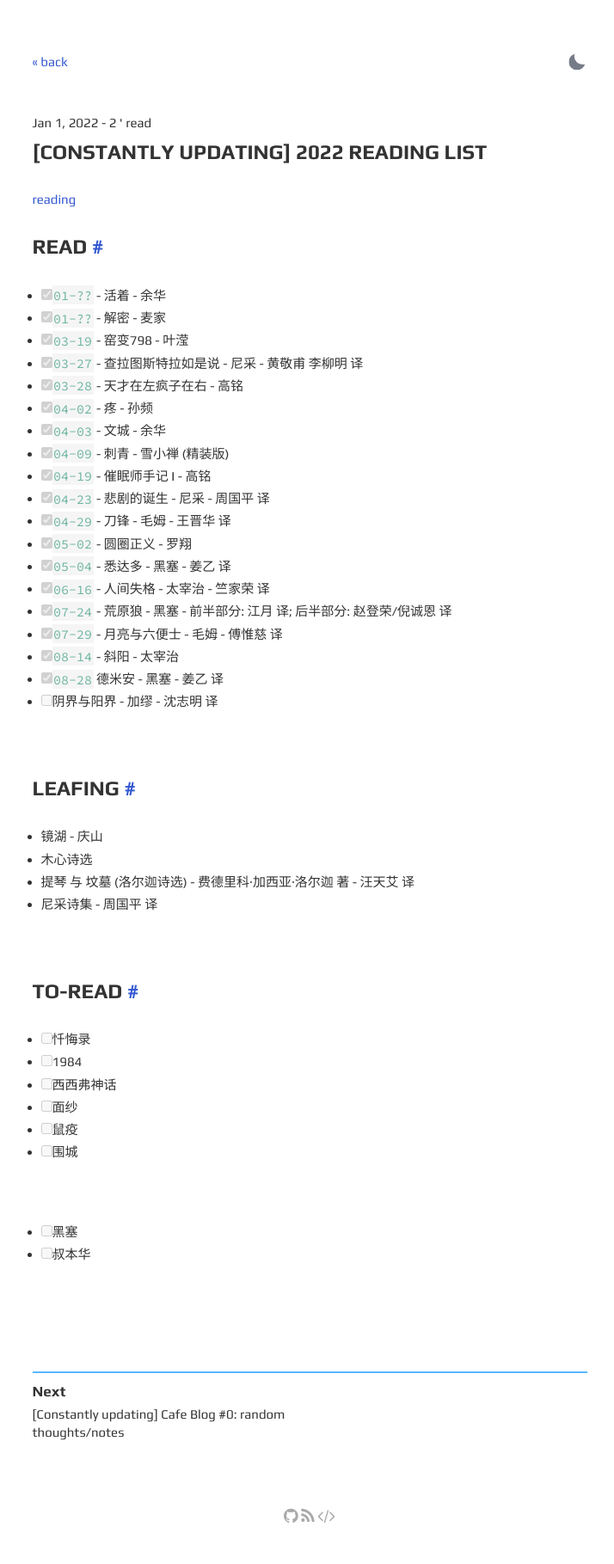
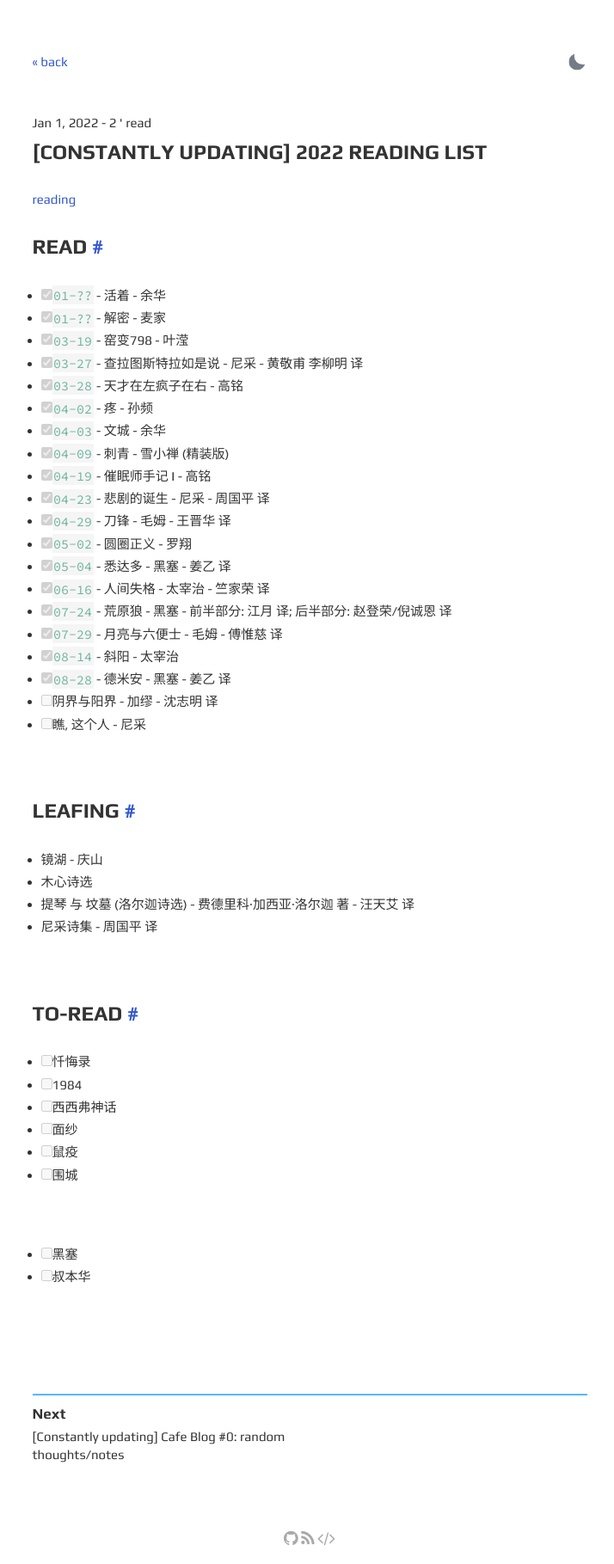
Before and after one commit to Sushi6006/Sushi6006.github.io, a Jekyll site: the page built from _posts/2022-01-01-booklist.md, in a window 1280 px wide. Shown: the whole page at 86% size, without its empty margins (280-994 px from the left). Built offline with Jekyll 4.4.1, drawn with Linux system fonts in a browser that asks for light colours; before the commit the page ends 1793 px from its top, so only the background shows below that.

Commit message:
Update 2022-01-01-booklist.md

```diff
--- a/_posts/2022-01-01-booklist.md
+++ b/_posts/2022-01-01-booklist.md
@@ -23,8 +23,9 @@ tags: reading
 - [x] `07-24` - 荒原狼 - 黑塞 - 前半部分: 江月 译; 后半部分: 赵登荣/倪诚恩 译
 - [x] `07-29` - 月亮与六便士 - 毛姆 - 傅惟慈 译
 - [x] `08-14` - 斜阳 - 太宰治
-- [x] `08-28` 德米安 - 黑塞 - 姜乙 译
+- [x] `08-28` - 德米安 - 黑塞 - 姜乙 译
 - [ ] 阴界与阳界 - 加缪 - 沈志明 译
+- [ ] 瞧, 这个人 - 尼采
 
 <br>
 
```
